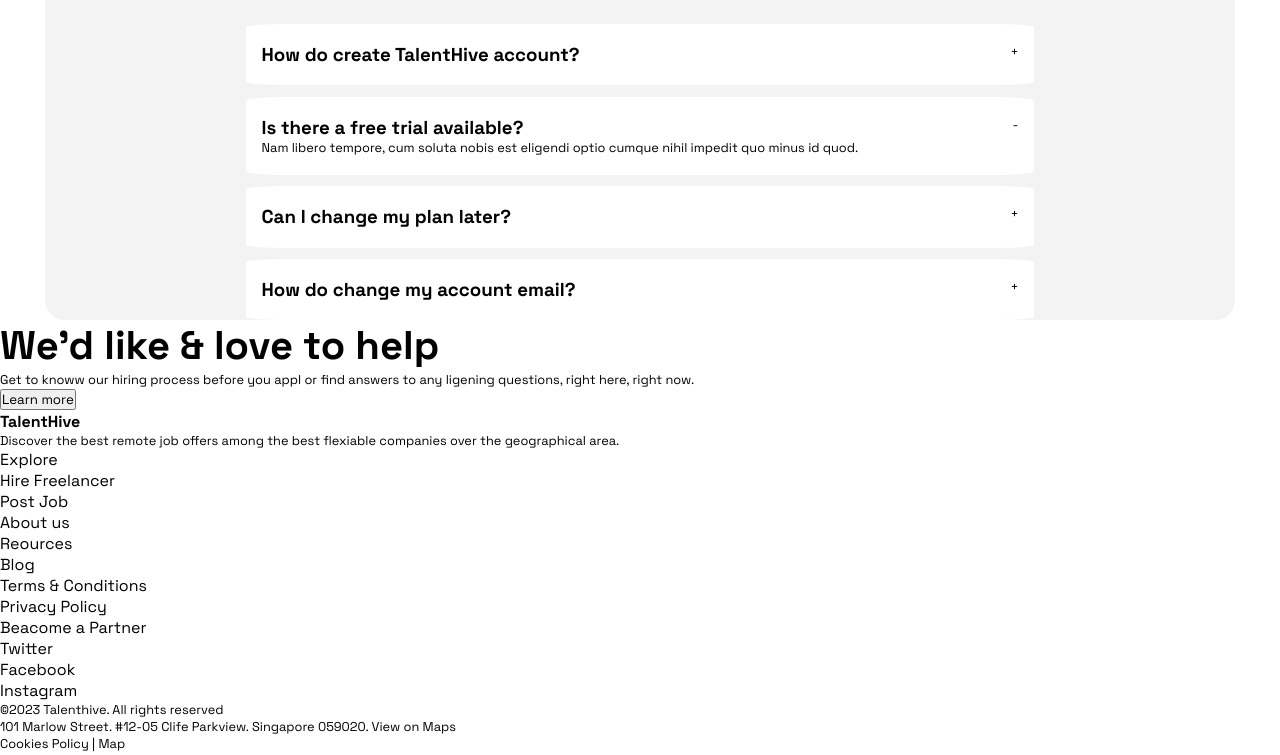
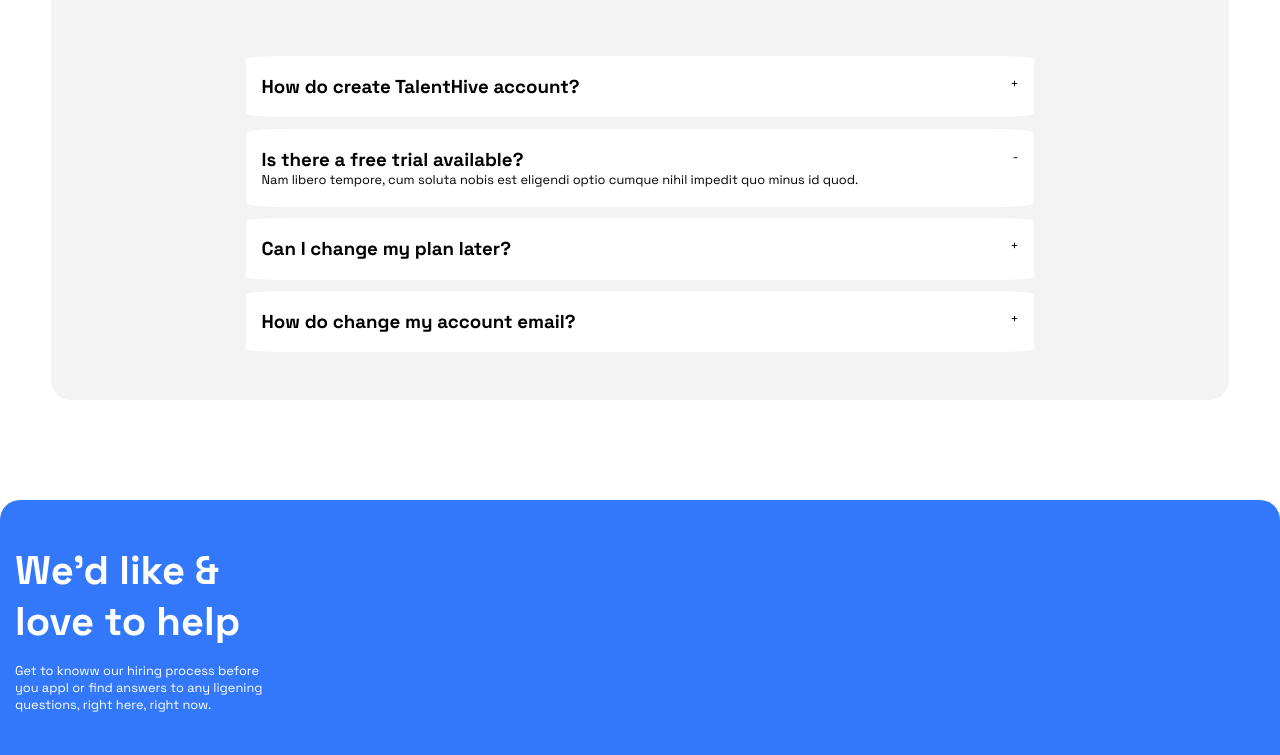
Before and after one commit to manu-hostin/Mobile-First-main, a plain HTML site: page index.html in a window 1280 px wide. Shown: the part 2067-2822 px from the top of the page. Drawn offline with Linux system fonts and the light colour scheme.

Commit message:
EH4-Feat: Começa estilo do footer.

```diff
--- a/index.html
+++ b/index.html
@@ -74,15 +74,13 @@
                     </div>
                 </div>
             </section>
+            <div id="br"></div>
     </main>
-
-
-
 
     <footer class="footer">
         <div id="hero-footer">
-            <h1>We'd like & love to help</h1>
-            <p>Get to knoww our hiring process before you appl or find answers to any ligening questions, right here, right now.</p>
+            <h1>  We'd like & <br>love to help</h1>
+            <p>Get to knoww our hiring process before <br>you appl or find answers to any ligening <br>questions, right here, right now.</p>
             <button>Learn more</button>
         </div>
         <div id="line">
--- a/style.css
+++ b/style.css
@@ -94,7 +94,7 @@ img{
 #second-text-intro img{
     width: 80%;
     height: auto;
-    padding: 2rem 0 2.5rem 0;
+    padding: 3rem 0 3.5rem 0;
 }
 #list{
    background-color: var(--second-background);
@@ -103,6 +103,7 @@ img{
     align-items: center;
     flex-direction: column;
    gap: 0.7rem;
+   padding-bottom: 48px;
 }
 #list h2{
     display: flex;
@@ -110,9 +111,10 @@ img{
     justify-content: center;
 }
 .background{
+    overflow: hidden;
     background-color: var(--second-background);
     border-radius: 20px;
-    max-width: 93%;
+    max-width: 92%;
     display: flex;
     flex-direction: column;
     justify-content: center;
@@ -158,3 +160,33 @@ img{
     align-items: center;
     justify-content: center;
 }
+#br{
+    height: 100px;
+    background-color: var(--background-color);
+}
+.footer{
+    border-top-left-radius: 20px;
+    border-top-right-radius: 20px;
+    padding-top: 50px;
+    background-color: var(--primary-color);
+    color: var(--background-color);
+    padding: 15px;
+}
+#hero-footer h1{
+    margin-bottom: 15px;
+    margin-top: 30px;
+}
+#hero-footer p{
+    margin-bottom: 15px;
+}
+#hero-footer button{
+    margin: 40px 0 80px 0;
+    border: var(--background-color);
+    background-color: var(--background-color);
+    border-radius: 20px;
+    padding: 10px 15px;
+}
+#footer-navigation{
+    text-decoration: none;
+    margin-top: 80px;
+}
```
